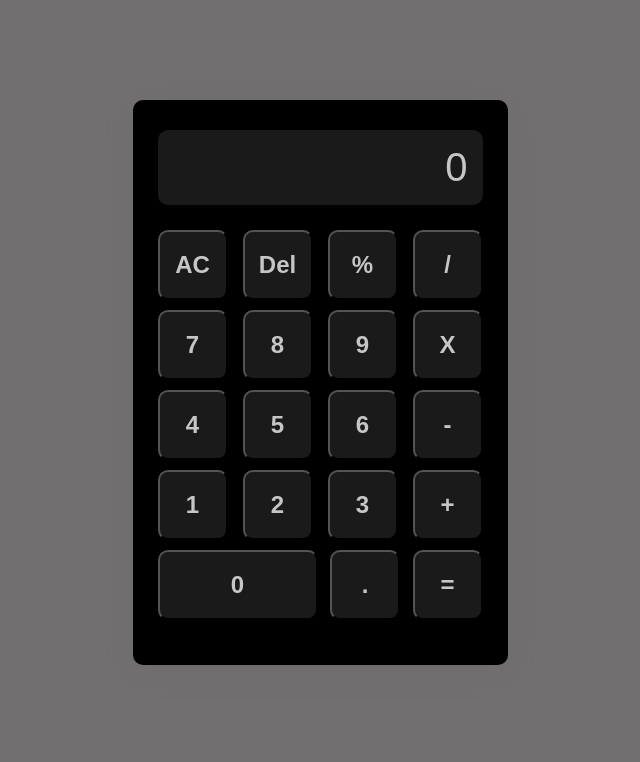
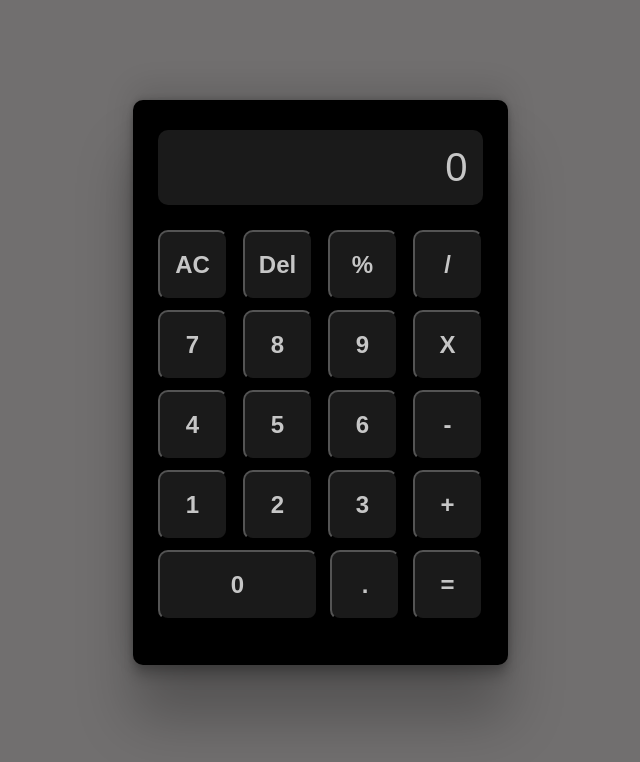
Before and after one commit to Shahzaib-Anees/GUI-Calculator, a plain HTML site: page index.html in a window 1280 px wide. Shown: the whole page, without its empty margins (320-960 px from the left). Drawn offline with Linux system fonts and the light colour scheme; a web font is replaced by a local one.

Commit message:
Box shadow added to the main conatiner

```diff
--- a/style.css
+++ b/style.css
@@ -23,7 +23,7 @@ body {
     display: flex;
     flex-direction: column;
     gap: 10px;
-    box-shadow: rgba(100, 100, 111, 0.2) 0px 7px 29px 0px;
+    box-shadow: rgba(0, 0, 0, 0.25) 0px 54px 55px, rgba(0, 0, 0, 0.12) 0px -12px 30px, rgba(0, 0, 0, 0.12) 0px 4px 6px, rgba(0, 0, 0, 0.17) 0px 12px 13px, rgba(0, 0, 0, 0.09) 0px -3px 5px;
 }
 
 #display-screen{
```
